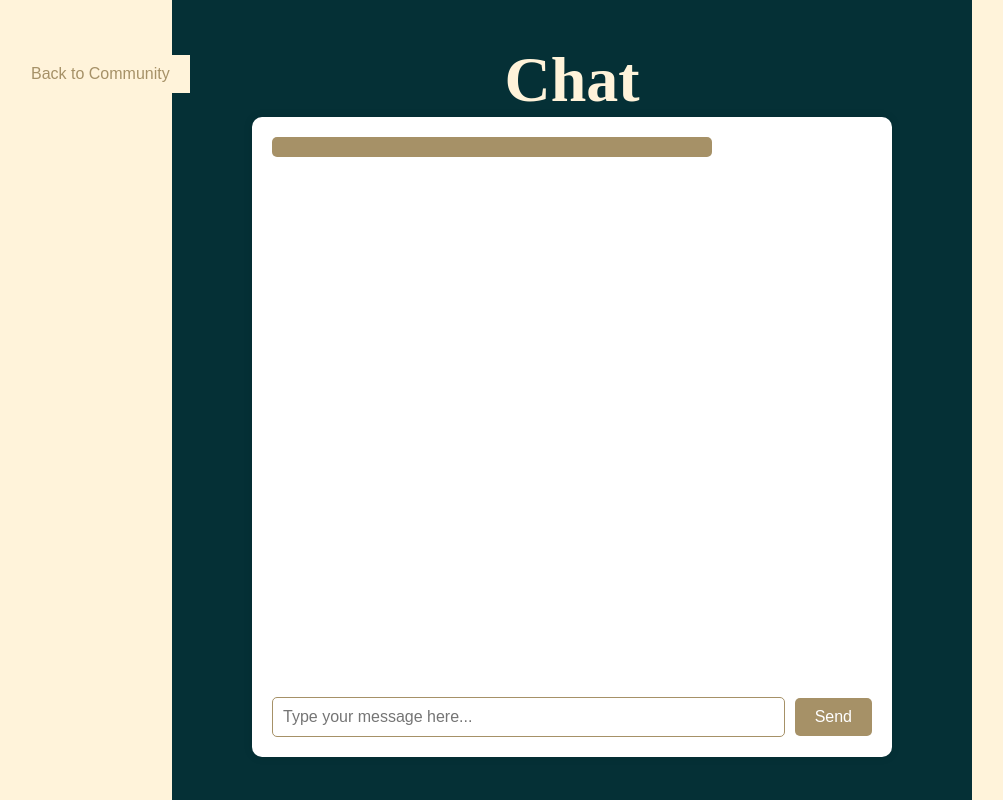
After one commit to GRINGOLOCO7/AI_assistant_future_Carrear, a Flask app: page /community_chat in a window 1280 px wide. The commit adds this page. Shown: the whole page, without its empty margins (68-1071 px from the left). Run offline with Flask 3, Linux system fonts and the light colour scheme.

Commit message:
community done

```diff
--- a/app.py
+++ b/app.py
@@ -46,10 +46,11 @@ cv_content = None
 def index():
     return render_template('welcome.html')
 
+
+
 @app.route('/login', methods=['POST'])
 def login():
     return render_template('dashboard.html')
-
 @app.route('/signup', methods=['POST'])
 def signup():
     return render_template('dashboard.html')
@@ -68,9 +69,13 @@ def search_mentor():
     return render_template('search_mentor.html')
 
 
+
 @app.route('/community', methods=['GET', 'POST'])
 def community():
-    return "You selected a community."
+    return render_template('community.html')
+@app.route('/community_chat', methods=['GET', 'POST'])
+def community_chat():
+    return render_template('community_chat.html')
 
 
 
--- /dev/null
+++ b/templates/community_chat.html
@@ -0,0 +1,134 @@
+<!DOCTYPE html>
+<html>
+<head>
+    <title>Future Seeking - Chat</title>
+    <style>
+        body {
+            background-color: #fff3da;
+            display: flex;
+            flex-direction: column;
+            justify-content: center;
+            align-items: center;
+            height: 100vh;
+            margin: 0;
+        }
+        .rectangle {
+            position: absolute;
+            width: 800px;
+            height: 800px;
+            background-color: #053036;
+            display: flex;
+            justify-content: center;
+            align-items: center;
+            z-index: -1;
+        }
+        h1 {
+            text-align: center;
+            font-size: 4em;
+            margin: 0;
+            color: #fff3da;
+        }
+        .chat-container {
+            background-color: #fff;
+            width: 600px;
+            height: 600px;
+            border-radius: 10px;
+            display: flex;
+            flex-direction: column;
+            justify-content: space-between;
+            padding: 20px;
+            box-shadow: 0 0 10px rgba(0, 0, 0, 0.1);
+        }
+        .messages {
+            flex: 1;
+            overflow-y: auto;
+            margin-bottom: 20px;
+        }
+        .message {
+            background-color: #a69167;
+            color: white;
+            padding: 10px;
+            border-radius: 5px;
+            margin-bottom: 10px;
+            max-width: 70%;
+        }
+        .message.user {
+            align-self: flex-end;
+            background-color: #d4ad72;
+        }
+        .input-container {
+            display: flex;
+            align-items: center;
+        }
+        .input-container input {
+            flex: 1;
+            padding: 10px;
+            font-size: 16px;
+            border: 1px solid #a69167;
+            border-radius: 5px;
+            margin-right: 10px;
+        }
+        .input-container button {
+            padding: 10px 20px;
+            background-color: #a69167;
+            color: white;
+            border: none;
+            border-radius: 5px;
+            cursor: pointer;
+            font-size: 16px;
+        }
+        .input-container button:hover {
+            background-color: #d4ad72;
+        }
+        .back-button {
+            position: absolute;
+            top: 55px;
+            left: 79px;
+            background-color: #fff3da;
+            color: #a69167;
+            padding: 10px 20px;
+            border: none;
+            cursor: pointer;
+            font-size: 16px;
+            transition: background-color 0.3s ease;
+        }
+        .back-button:hover {
+            background-color: #ddd3da;
+        }
+    </style>
+    <script>
+        function navigateTo(url) {
+            window.location.href = url;
+        }
+
+        function sendMessage() {
+            var input = document.getElementById('messageInput');
+            var message = input.value.trim();
+            if (message !== '') {
+                var messagesContainer = document.getElementById('messages');
+                var newMessage = document.createElement('div');
+                newMessage.className = 'message user';
+                newMessage.textContent = message;
+                messagesContainer.appendChild(newMessage);
+                input.value = '';
+                messagesContainer.scrollTop = messagesContainer.scrollHeight;
+            }
+        }
+    </script>
+</head>
+
+<body>
+    <button class="back-button" onclick="navigateTo('/community')">Back to Community</button>
+    <div class="rectangle"></div>
+    <h1>Chat</h1>
+    <div class="chat-container">
+        <div id="messages" class="messages">
+            <div class="message"></div>
+        </div>
+        <div class="input-container">
+            <input type="text" id="messageInput" placeholder="Type your message here...">
+            <button onclick="sendMessage()">Send</button>
+        </div>
+    </div>
+</body>
+</html>
```
Also changed, not shown: templates/community.html (added, +138 -0 lines), templates/mentor.html (+16 -0 lines).
